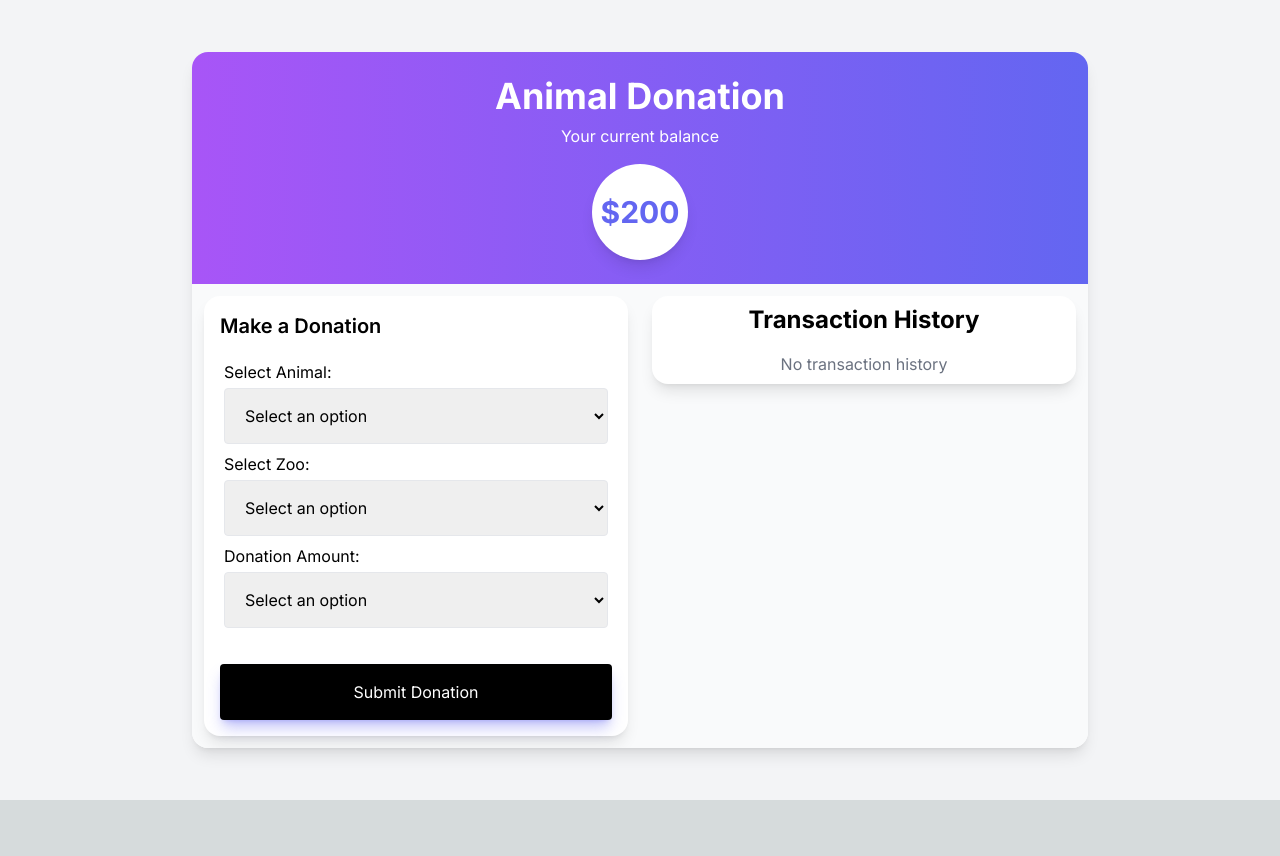
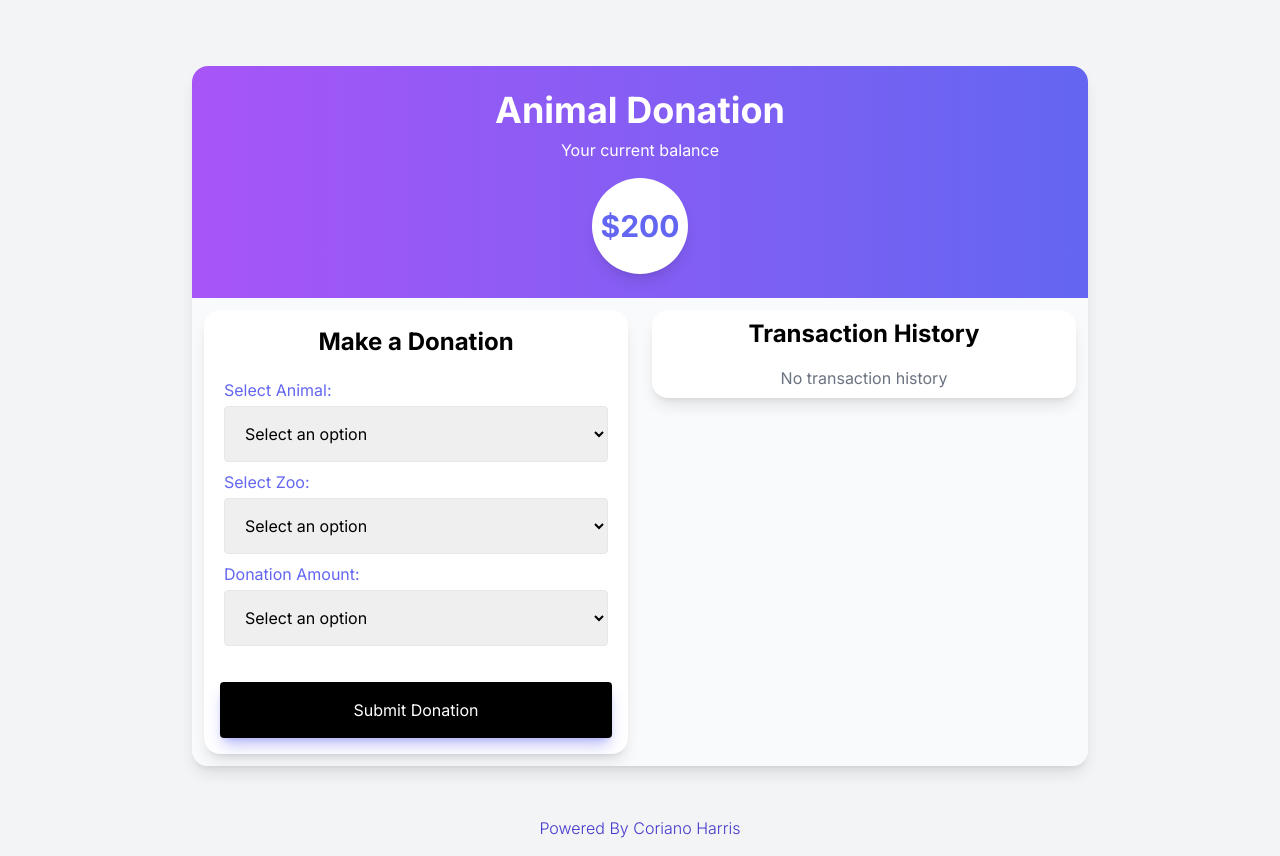
Before and after one commit to corianoharris/animal-donations, a Next.js app: page / in a window 1280 px wide. Before the commit the page ends 800 px from the top, so only its background shows below. Built offline with nearby package versions, Linux system fonts and the light colour scheme.

Commit message:
Add a disclaimer and created a new reducer for insufficient funds

```diff
--- a/src/app/page.tsx
+++ b/src/app/page.tsx
@@ -1,20 +1,22 @@
 // app/animal-donation/page.tsx
 'use client'
 
-import React, { useMemo, useReducer, useRef } from 'react'
+import React, { useMemo, useReducer } from 'react'
 import { useForm, SubmitHandler } from 'react-hook-form'
 import { toast, ToastContainer } from 'react-toastify'
 import 'react-toastify/dist/ReactToastify.css'
-import Button from '../components/Button/Button'
-import Select from '../components/Select/Select'
+
+import { DonationFormProps, FormInputsProps, TransactionProps } from '@/types'
+
+import Select from '@/components/Select/Select'
+import Button from '@/components/Button/Button'
 import TransactionHistoryTable from '../components/Table/Table'
 
 
-import { FormInputsProps,  TransactionProps }  from '@/types'
-
-
-type State  = {
+type State = {
   purseBalance: number
+  currentBalance: number
+  isSameBalance: boolean
   isProcessing: boolean
   transactions: TransactionProps[],
 }
@@ -22,15 +24,22 @@ type State  = {
 type Action =
   | { type: 'SUBMIT_DONATION'; payload: TransactionProps }
   | { type: 'SET_PROCESSING'; payload: boolean }
+  | { type: 'INSUFFICIENT_FUNDS'; payload: boolean }
 
 const initialState: State = {
   purseBalance: 200,
   isProcessing: false,
   transactions: [],
+  isSameBalance: false,
+  currentBalance: 0,
 }
 
-function reducer(state: State, action: Action): State {
-  switch (action.type) {
+
+
+function reducer(state: State, action: Action): State
+{
+  switch (action.type)
+  {
     case 'SUBMIT_DONATION':
       return {
         ...state,
@@ -42,26 +51,40 @@ function reducer(state: State, action: Action): State {
         ...state,
         isProcessing: action.payload,
       }
+    case 'INSUFFICIENT_FUNDS':
+      return {
+        ...state,
+        isSameBalance: action.payload,
+        currentBalance: state.purseBalance,
+      }
     default:
       return state
   }
 }
 
-const AnimalDonationPage: React.FC = () => {
+const AnimalDonationPage: React.FC<DonationFormProps> = ({ isProcessing }) =>
+{
   const [state, dispatch] = useReducer(reducer, initialState)
-  const { register, handleSubmit, reset, formState: { isSubmitting } } = useForm<FormInputsProps>()
+  // Use react-hook-form for form handling
+  const { register, handleSubmit, formState: { isSubmitting }, reset } = useForm<FormInputsProps>()
 
-  const animals = useMemo(() => [
+  const [isButtonDisabled, setIsButtonDisabled] = React.useState(false)
+
+  const animalsData = useMemo(() => [
     { value: 'Cheetahs', label: 'Cheetahs' },
-    { value: 'Black Caimans', label: 'Black Caimans' },
+    { value: 'Black Caiman', label: 'Black Caiman' },
+    { value: 'Blue Dragon', label: 'Blue Dragon' },
+    { value: 'Komondo Dragon', label: 'Komondo Dragon' },
   ], [])
 
-  const zoos = useMemo(() => [
+const zoosData = useMemo(() => [
     { value: 'San Diego Zoo', label: 'San Diego Zoo' },
     { value: 'Memphis Zoo', label: 'Memphis Zoo' },
+    { value: 'Seattle Zoo', label: 'Seattle Zoo' },
+    { value: 'Mississippi Zoo', label: 'Mississippi Zoo' },
   ], [])
 
-  const donationAmounts = useMemo(() => [
+ const donationAmountsData = useMemo(() => [
     { value: '10', label: '$10' },
     { value: '20', label: '$20' },
     { value: '40', label: '$40' },
@@ -69,12 +92,36 @@ const AnimalDonationPage: React.FC = () => {
     { value: '100', label: '$100' },
   ], [])
 
-  const onSubmit: SubmitHandler<FormInputsProps> = async (data) => {
+  const onSubmit: SubmitHandler<FormInputsProps> = async (data) =>
+  {
+
     const amount = parseInt(data.amount, 10)
-    if (amount > state.purseBalance) {
-      toast.error('Insufficient balance in your purse')
-      return
+
+    setIsButtonDisabled(true)
+
+    if (state.purseBalance === 0)
+    {
+      setIsButtonDisabled(true)
+      dispatch({ type: 'SET_PROCESSING', payload: false })
+    } else
+    {
+      setIsButtonDisabled(false)
+      dispatch({ type: 'SET_PROCESSING', payload: true })
     }
+
+    if (amount > state.purseBalance)
+    {
+      toast.error(`Insufficient balance. You only have $${state.purseBalance} available.`);
+
+      dispatch({ type: 'INSUFFICIENT_FUNDS', payload: true })
+      return;
+    }
+
+    if (state.isSameBalance)
+    {
+      state.purseBalance = state.currentBalance
+    } else dispatch({ type: 'INSUFFICIENT_FUNDS', payload: false })
+
 
     dispatch({ type: 'SET_PROCESSING', payload: true })
 
@@ -91,14 +138,13 @@ const AnimalDonationPage: React.FC = () => {
     dispatch({ type: 'SUBMIT_DONATION', payload: transaction })
     dispatch({ type: 'SET_PROCESSING', payload: false })
 
-
-
-
     toast.success(`Thanks for donating $${amount} to ${data.zoo} for ${data.animal}. Want to donate again?`)
     reset()
   }
 
   return (
+    <>
+      <div className='min-h-screen bg-gray-100 p-4'>
         <div className="min-h-screen flex items-center justify-center bg-gray-100 p-4">
           <div className="max-w-4xl w-full bg-white rounded-2xl shadow-lg overflow-hidden">
             <div className="bg-gradient-to-r from-purple-500 to-indigo-500 p-6 text-center shadow-lg">
@@ -111,25 +157,26 @@ const AnimalDonationPage: React.FC = () => {
             <div className="p-3 bg-gray-50">
               <div className="flex flex-col md:flex-row gap-6">
                 <div className="flex-1">
-
-            <form onSubmit={handleSubmit(onSubmit)} className=" mx-auto bg-white rounded-2xl shadow-lg p-4  w-full">
-            <h3 className="text-xl font-semibold mb-4 text-black">Make a Donation</h3>
+                  <form onSubmit={handleSubmit(onSubmit)} className="mx-auto bg-white rounded-2xl shadow-lg p-4 w-full max-h-100  text-indigo-500">
+                    <h2 className="text-2xl font-bold text-center mb-4 text-black">Make a Donation</h2>
                     <Select
                       label="Select Animal"
-                options={animals}
+                      options={animalsData}
                       {...register('animal', { required: true })}
                     />
                     <Select
                       label="Select Zoo"
-                options={zoos}
+                      options={zoosData}
                       {...register('zoo', { required: true })}
                     />
                     <Select
                       label="Donation Amount"
-                options={donationAmounts}
+                      options={donationAmountsData}
                       {...register('amount', { required: true })}
                     />
-              <Button type="submit" isLoading={state.isProcessing || isSubmitting} className='mt-8'>
+                    <Button type="submit" isLoading={isProcessing || isSubmitting}
+                      disabled={isButtonDisabled}
+                      className={`mt-8 ${isButtonDisabled ? 'disabled' : ''}`} >
                       Submit Donation
                     </Button>
                   </form>
@@ -146,7 +193,10 @@ const AnimalDonationPage: React.FC = () => {
             <ToastContainer position="top-right" />
           </div>
         </div>
+          <h5 className='text-center text-indigo-700 font-light'>Powered By Coriano Harris</h5>
+      </div>
 
+    </>
   )
 }
 
```
Lines whose indentation alone changed are shown as unchanged.
